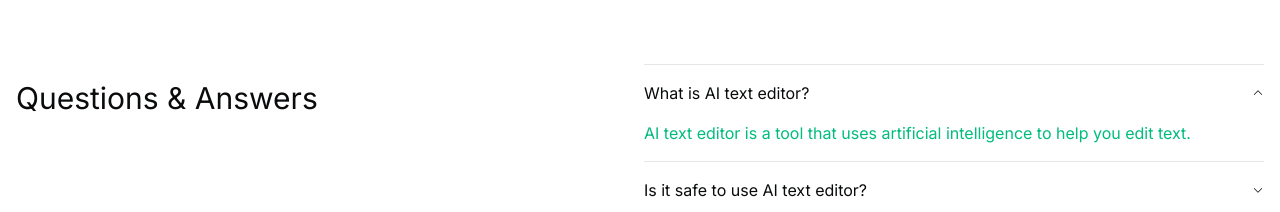
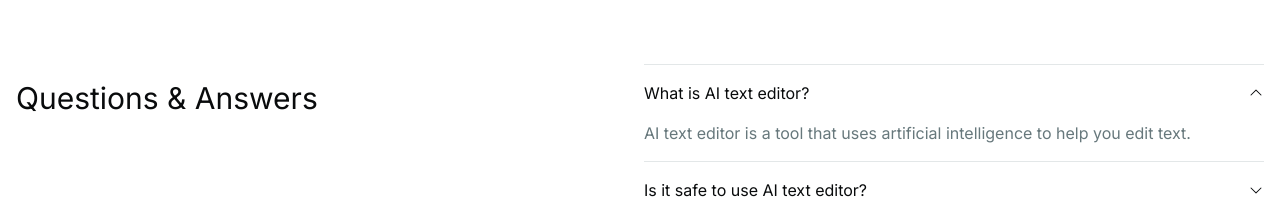
Before and after one commit to SyedJunaidAli1/AI-text-editor, a Next.js app: page / in a window 1280 px wide. Both pictures are taken after a click on the icon 1258 px from the left and 2081 px from the top of the page. Shown: the part 1988-2200 px from the top of the page. Built offline with nearby package versions, Linux system fonts and the light colour scheme.

Commit message:
feat: animation for qna section

```diff
--- a/app/components/QNASection.tsx
+++ b/app/components/QNASection.tsx
@@ -1,6 +1,7 @@
 "use client";
 
 import { CaretDownIcon, CaretUpIcon } from "@phosphor-icons/react";
+import { AnimatePresence, motion } from "motion/react";
 import { useState } from "react";
 
 const QNASection = () => {
@@ -47,15 +48,25 @@ const QNASection = () => {
                 <section className="flex justify-between items-center py-4">
                   <h3 className="text-md">{q.question}</h3>
                   {show !== q.id && (
-                    <CaretDownIcon size={12} onClick={() => handleshow(q.id)} />
+                    <CaretDownIcon size={16} onClick={() => handleshow(q.id)} />
                   )}
                   {show === q.id && (
-                    <CaretUpIcon size={12} onClick={() => handleshow(q.id)} />
+                    <CaretUpIcon size={16} onClick={() => handleshow(q.id)} />
                   )}
                 </section>
-                {show === q.id && (
-                  <p className="text-chart-2 pb-4">{q.answer}</p>
-                )}
+                <AnimatePresence initial={false}>
+                  {show === q.id && (
+                    <motion.div
+                      initial={{ height: 0, opacity: 0 }}
+                      animate={{ height: "auto", opacity: 1 }}
+                      exit={{ height: 0, opacity: 0 }}
+                      transition={{ duration: 0.25, type: "tween" }}
+                      className="overflow-hidden"
+                    >
+                      <p className="pb-4 text-muted-foreground">{q.answer}</p>
+                    </motion.div>
+                  )}
+                </AnimatePresence>
                 <hr />
               </div>
             ))}
```
